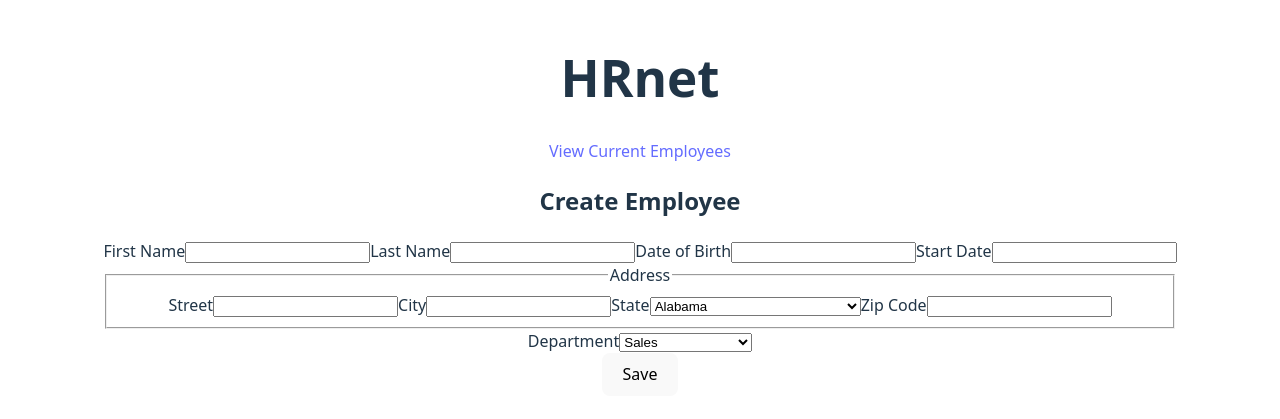
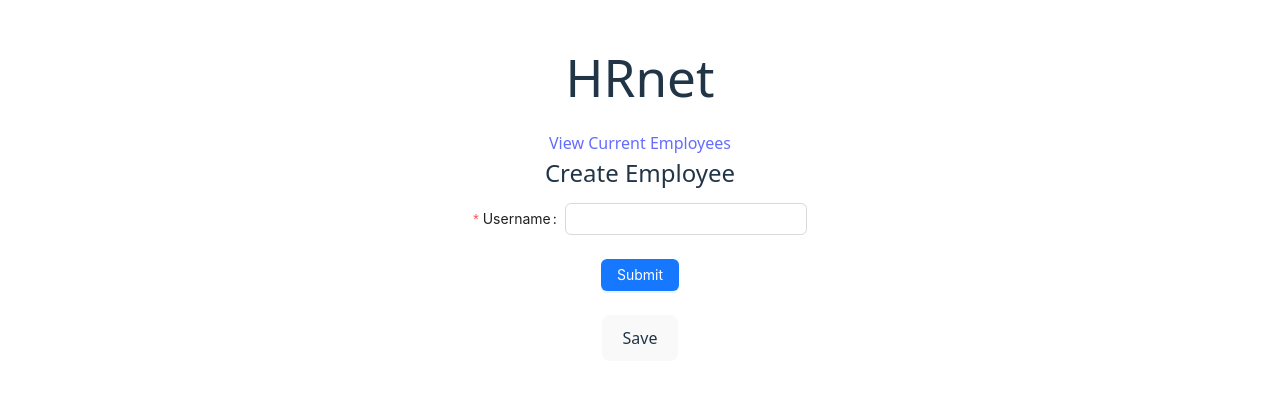
Before and after one commit to nothxmza/hrnet, a React (Vite) app: page / in a window 1280 px wide. Shown: the part 195-614 px from the top of the page. Built offline with nearby package versions, Linux system fonts and the light colour scheme.

Commit message:
init antd

```diff
--- a/package.json
+++ b/package.json
@@ -10,7 +10,9 @@
     "preview": "vite preview"
   },
   "dependencies": {
+    "@ant-design/v5-patch-for-react-19": "^1.0.3",
     "@reduxjs/toolkit": "^2.8.2",
+    "antd": "^5.26.2",
     "react": "^19.1.0",
     "react-dom": "^19.1.0",
     "react-redux": "^9.2.0",
--- a/src/Home.jsx
+++ b/src/Home.jsx
@@ -3,6 +3,7 @@ import { Modal } from "./Modal";
 import { useRef, useState } from "react";
 import { useDispatch, useSelector } from 'react-redux';
 import { createEmployer } from "./redux/employerSlice";
+import { Form, Input, Button } from 'antd';
 
 
 
@@ -41,6 +42,21 @@ export const Home = () => {
 	const handleClose = () => {
 		setIsOpen(false);
 	}
+
+
+
+
+	const onFinish = (value) => {
+		console.log('Success:', value);
+	}
+
+	const onFinishFailed = (errorInfo) => {
+		console.log('Failed:', errorInfo);
+	}
+
+
+
+
 	  return (
 	<>
 	<div className="title">
@@ -49,7 +65,7 @@ export const Home = () => {
 		<div className="container">
 			<a href="employee-list.html">View Current Employees</a>
 			<h2>Create Employee</h2>
-			<form ref={formRef} id="create-employee">
+			{/* <form ref={formRef} id="create-employee">
 				<label htmlFor="first-name">First Name</label>
 				<input type="text" id="first-name" name="firstName" />
 
@@ -92,7 +108,25 @@ export const Home = () => {
 				<option>Human Resources</option>
 				<option>Legal</option>
 				</select>
-			</form>
+			</form> */}
+
+			<Form
+			onFinish={onFinish}
+			onFinishFailed={onFinishFailed}
+			>
+				<Form.Item
+					label="Username"
+					name="username"
+					rules={[{ required: true, message: 'Please input your username!' }]}
+				>
+     			 	<Input />
+    			</Form.Item>
+<Form.Item label={null}>
+      <Button type="primary" htmlType="submit">
+        Submit
+      </Button>
+    </Form.Item>
+			</Form>
 			<button onClick={handleSave}>Save</button>
 		</div>
 		<Modal
--- a/src/main.jsx
+++ b/src/main.jsx
@@ -6,6 +6,8 @@ import { Home } from './Home.jsx'
 import { BrowserRouter, Routes, Route } from 'react-router'
 import { Provider } from 'react-redux'
 import { store } from './redux/store.js'
+import 'antd/dist/reset.css';
+import '@ant-design/v5-patch-for-react-19';
 
 createRoot(document.getElementById('root')).render(
   <Provider store={store}>
```
Also changed, not shown: 1 other file (tests, documents, lock files or other folders).
